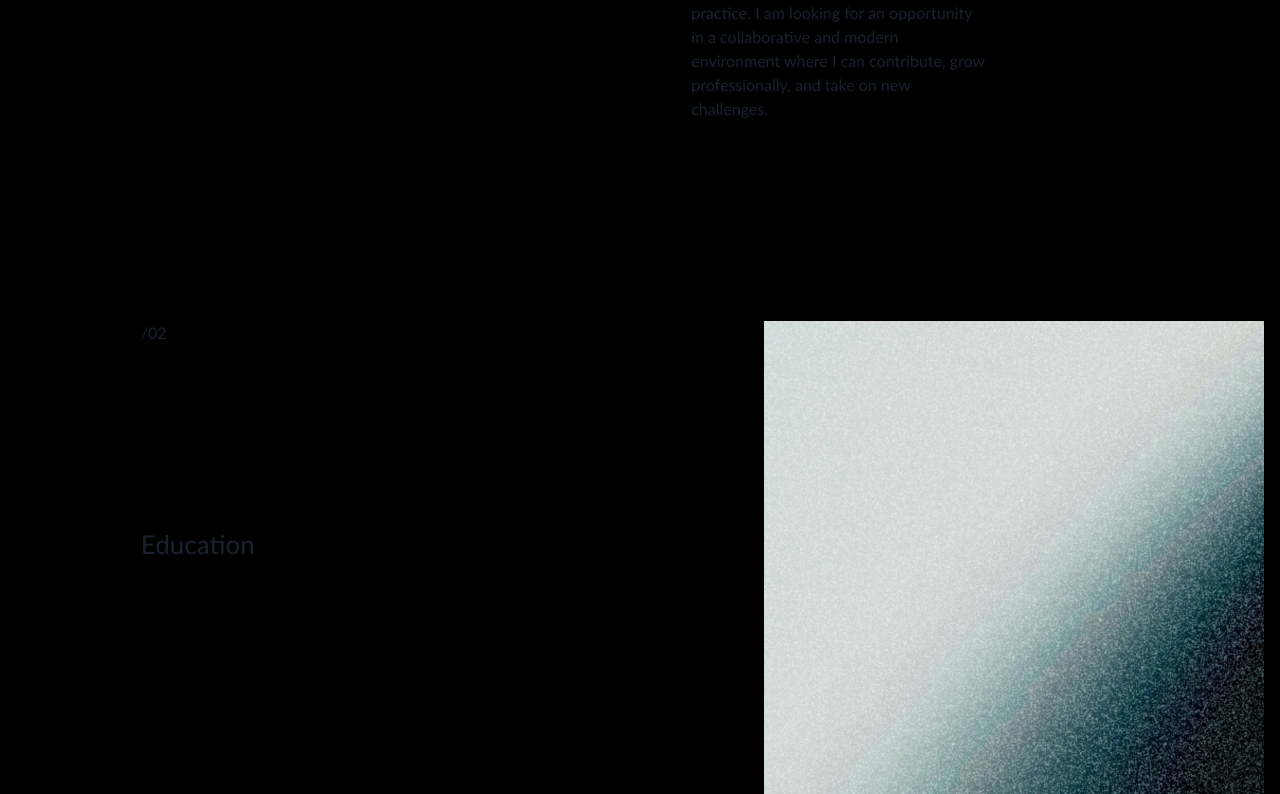
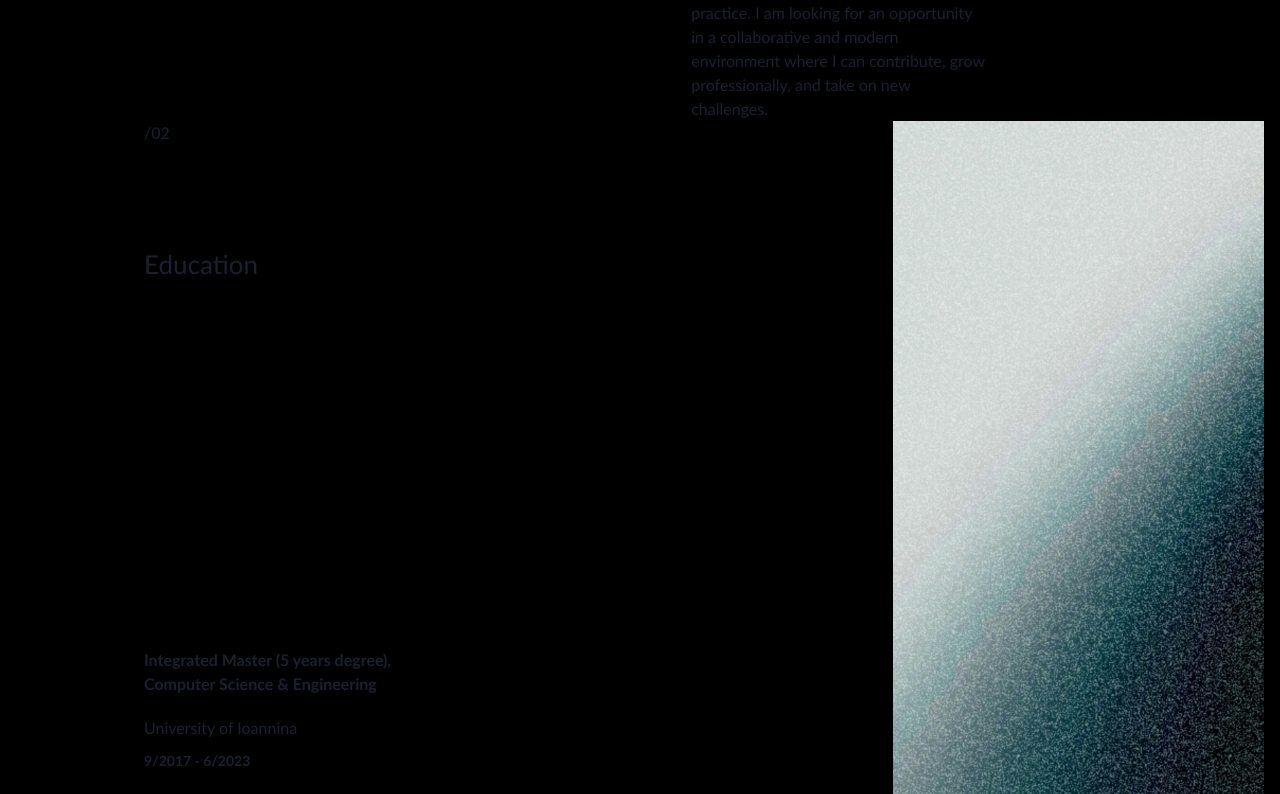
Before and after one commit to kostasmr/Codefolio, a React (Vite) app in the folder frontend/: page / in a window 1280 px wide. Shown: the part 1526-2320 px from the top of the page. Built offline with nearby package versions, Linux system fonts and the light colour scheme.

Commit message:
Update Education.jsx

```diff
--- a/frontend/src/components/Education.jsx
+++ b/frontend/src/components/Education.jsx
@@ -1,29 +1,34 @@
 import gradientImg from '../assets/images/education-image.png'
-import { Container, Flex, Text, Image} from "@chakra-ui/react";
+import { Container, Text, Image, Grid, GridItem, Flex} from "@chakra-ui/react";
 
 function Education () {
     return (
         <>
-            <Container id="education" maxW="100%" height="auto" bg={"black"} paddingTop={"200px"}>
-                <Flex justify={"space-between"}>
-                    <Flex marginLeft={"10%"} direction={"column"}>
+            <Container id="education"  h="100vh" maxW="90%" ms={"10%"}>
+                <Grid templateColumns="repeat(3, 1fr)" gap="1" h="full">
+                    <GridItem colSpan={2}>
+                        <Flex h={"full"} direction={"column"}>
+                            <Flex direction={"column"}>
                                 <Text>/02</Text>
-                        <Text marginTop={"180px"} fontSize={"26px"}>Education</Text>
-                        <Text fontWeight={"bold"} marginTop={"280px"}>Integrated Master (5 years degree),<br/> Computer Science & Engineering</Text>
-                        <Text marginTop={"25px"}>University of Ioannina</Text>
-                        <Text fontWeight={"bold"} fontSize={"14px"} marginTop={"10px"}>9/2017 - 6/2023</Text>
+                                <Text fontSize={"26px"} mt={"100px"}>Education</Text>
                             </Flex>
-
+                            <Flex h={"full"} direction={"column"} justify={"end"} mb="150px">
+                                <Text fontWeight={"bold"}>Integrated Master (5 years degree),<br/> Computer Science & Engineering</Text>
+                                <Text mt="20px">University of Ioannina</Text>
+                                <Text fontWeight={"bold"} fontSize={"14px"} mt="10px">9/2017 - 6/2023</Text>
+                            </Flex>
+                        </Flex>
+                    </GridItem>
+                    <GridItem colSpan={1}>
                         <Image
                             src={gradientImg}
                             alt="Gradient Image"
                             objectFit="cover"
-                        width="500px"
-                        height="100vh"
+                            width="full"
+                            h="full"
                         />
-
-                </Flex>
-
+                    </GridItem>
+                </Grid>
             </Container>
         </>
     )
```
Lines whose indentation alone changed are shown as unchanged.
